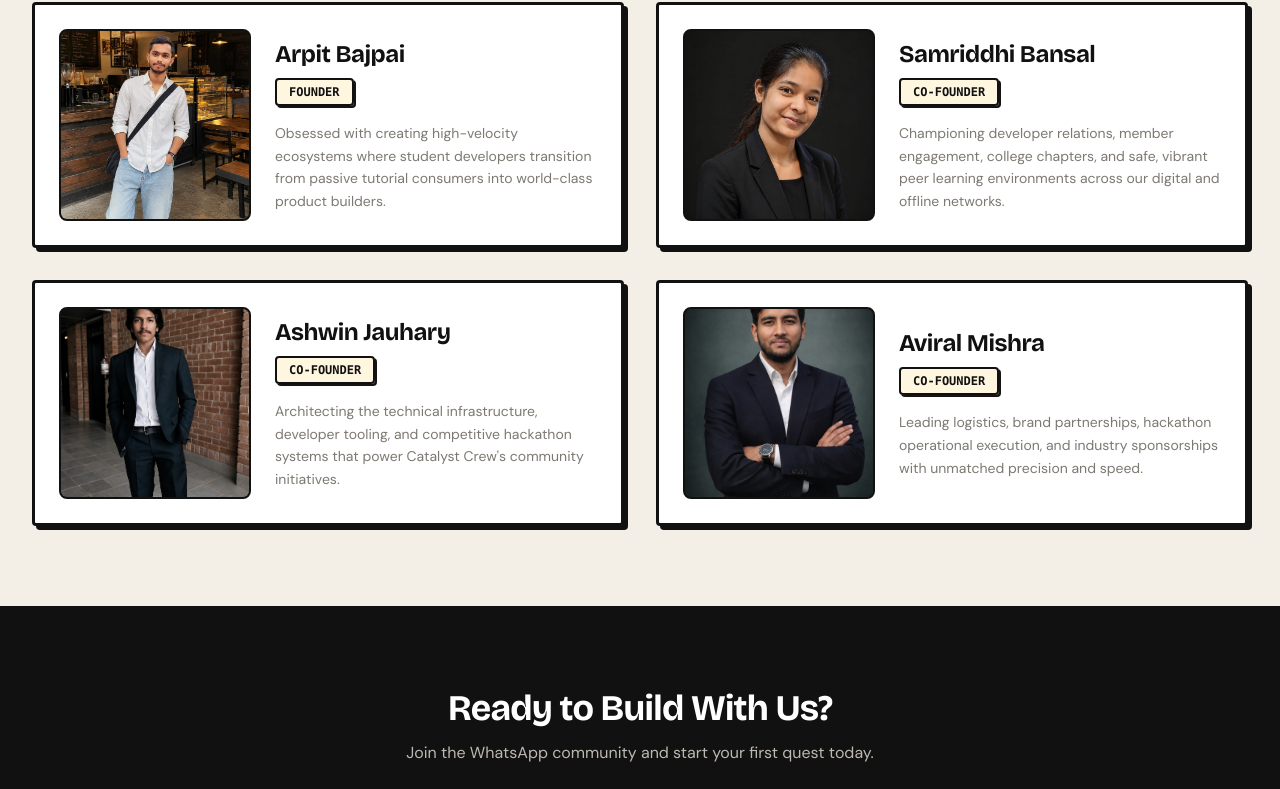
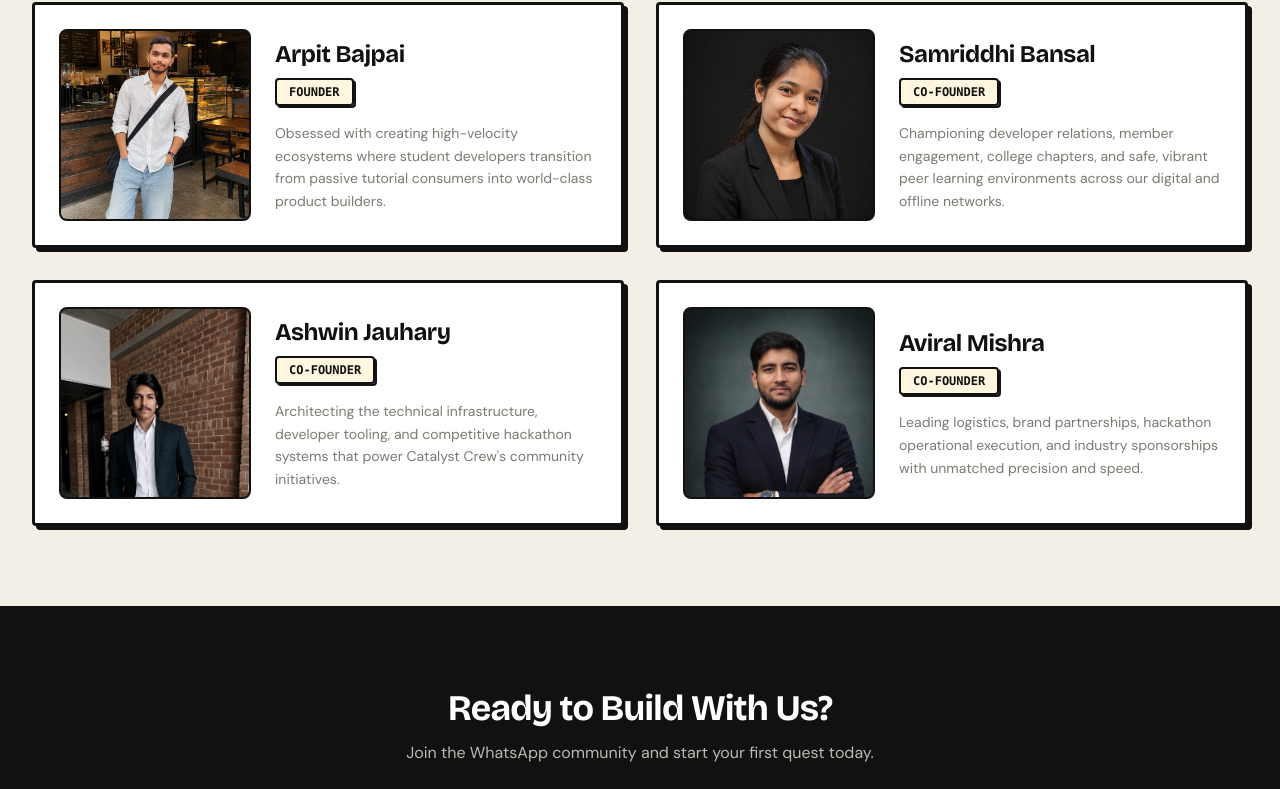
Before and after one commit to Catalystcrewcreators1/Catalyst_Crew_Dev, a Next.js app: page /about in a window 1280 px wide. Shown: the part 1863-2652 px from the top of the page. Built offline with nearby package versions, Linux system fonts and the light colour scheme.

Commit message:
Fix avatar image cropping by adding object-top class

```diff
--- a/src/components/ui/AnimatedTeamGrid.tsx
+++ b/src/components/ui/AnimatedTeamGrid.tsx
@@ -67,7 +67,7 @@ export function AnimatedTeamGrid({ team }: AnimatedTeamGridProps) {
               alt={member.name}
               fill
               sizes="(max-width: 640px) 100vw, (max-width: 1024px) 50vw, 33vw"
-              className="object-cover transition-transform duration-700 hover:scale-110"
+              className="object-cover object-top transition-transform duration-700 hover:scale-110"
             />
           </div>
 
```
